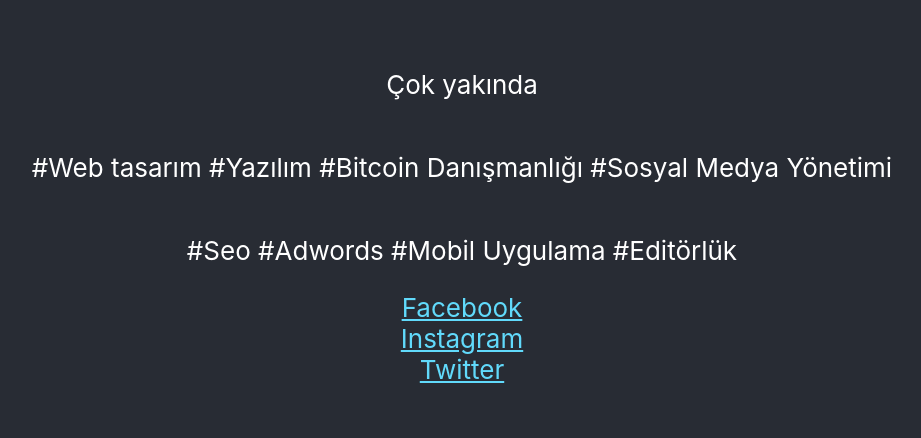
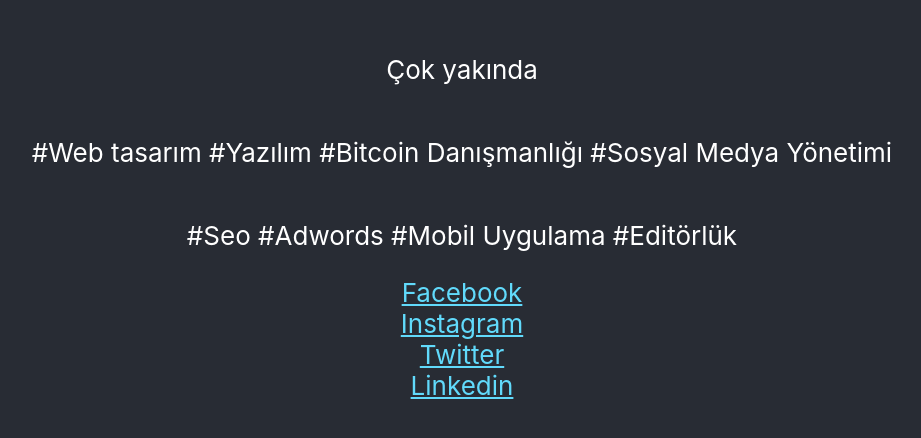
Before and after one commit to JestBilisim/jestbilisim.com.tr, a React (Create React App) app: page / in a window 1280 px wide. Shown: the part 186-624 px from the top of the page, without its empty margins (178-1099 px from the left). Built offline with nearby package versions, Linux system fonts and the light colour scheme.

Commit message:
Update src/App.js

```diff
--- a/src/App.js
+++ b/src/App.js
@@ -41,6 +41,14 @@
           >
             Twitter
           </a>
+          <a
+            className="App-link"
+            href="https://www.linkedin.com/company/jestbilisim"
+            target="_blank"
+            rel="noopener noreferrer"
+          >
+            Linkedin
+          </a>
         </header>
       </div>
     );
```
